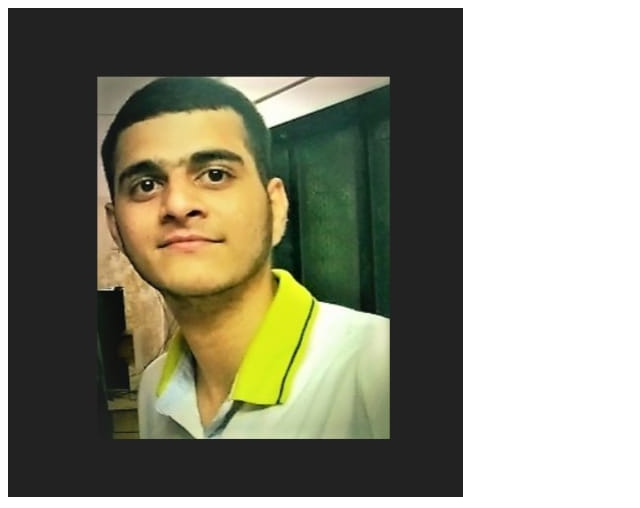
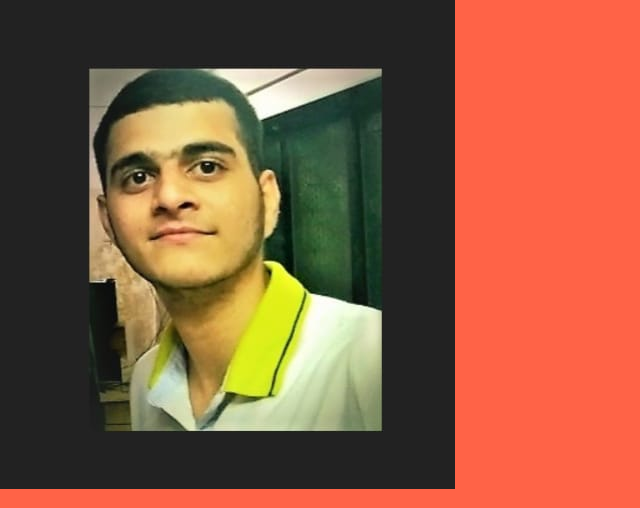
Before and after one commit to SwanandBhuskute/Resume, a plain HTML site: page index.html in a window 1280 px wide. Shown: the top 508 px of the page, without its empty margins (0-640 px from the left). Drawn offline with Linux system fonts and the light colour scheme.

Commit message:
created index.css file

```diff
--- /dev/null
+++ b/index.css
@@ -0,0 +1,5 @@
+body {
+    margin: 0;
+    padding: 0;
+    background-color: tomato;
+}
--- a/index.html
+++ b/index.html
@@ -5,6 +5,7 @@
     <meta http-equiv="X-UA-Compatible" content="IE=edge">
     <meta name="viewport" content="width=device-width, initial-scale=1.0">
     <title>Resume</title>
+    <link rel="stylesheet" href="index.css">
 </head>
 <body>
     <img src="myphoto.jpeg" alt="Swanand Bhuskute photo">
```
